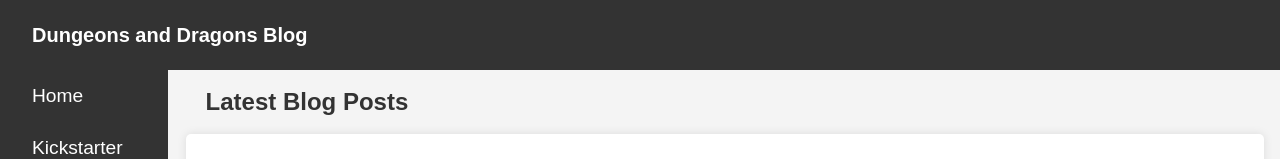
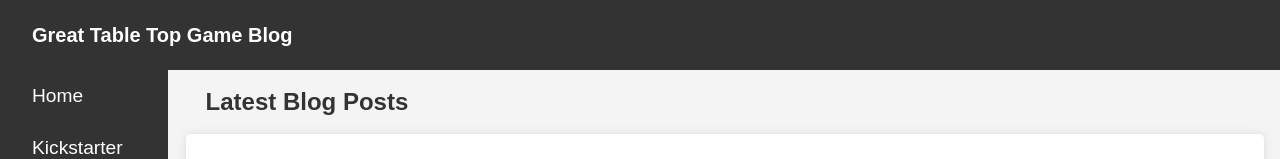
Before and after one commit to MyHKo/blog-project, a React (Vite) app in the folder frontend/: page / in a window 1280 px wide. Shown: the top 159 px of the page. Built offline with nearby package versions, Linux system fonts and the light colour scheme.

Commit message:
Frontend: add a title

```diff
--- a/frontend/src/components/Header/index.jsx
+++ b/frontend/src/components/Header/index.jsx
@@ -3,7 +3,7 @@
 function Header() {
     return (
         <header className={styles.container}>
-            <h1 className={styles.title}>Dungeons and Dragons Blog</h1>
+            <h1 className={styles.title}>Great Table Top Game Blog</h1>
         </header>
     )
 
```
